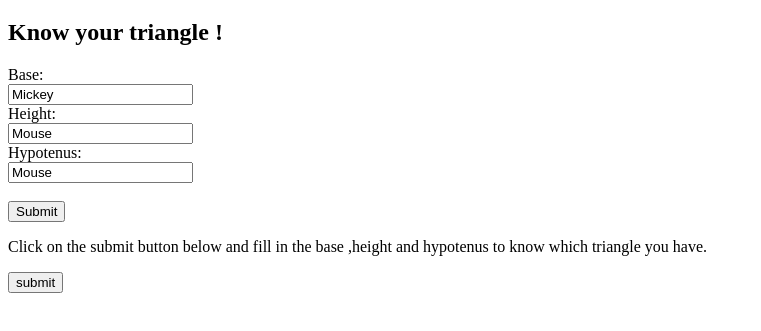
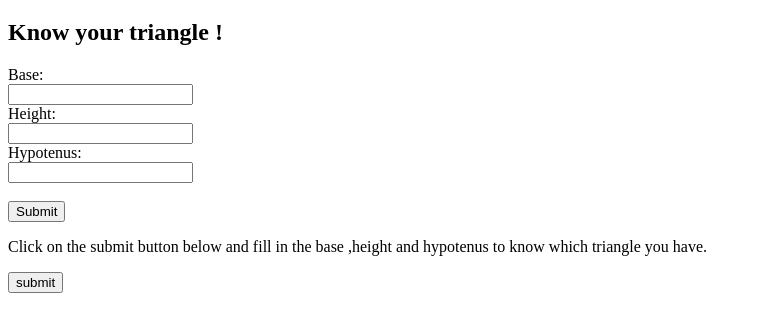
Before and after one commit to chiriket/Triangle-Tracker, a plain HTML site: page index.html in a window 1280 px wide. Shown: the part 61-392 px from the top of the page, without its empty margins (0-761 px from the left). Drawn offline with Linux system fonts and the light colour scheme.

Commit message:
html changes

```diff
--- a/index.html
+++ b/index.html
@@ -9,13 +9,13 @@
     <h2>Know your triangle !</h2>
 
   Base:<br>
-  <input type="text" name="base" value="Mickey">
+  <input type="text" name="base" ">
   <br>
   Height:<br>
-  <input type="text" name="height" value="Mouse">
+  <input type="text" name="height" >
   <br>
   Hypotenus:<br>
-  <input type="text" name="hypotenus" value="Mouse">
+  <input type="text" name="hypotenus" value="">
   <br>
   <br>
   <input type="submit" value="Submit">
```
